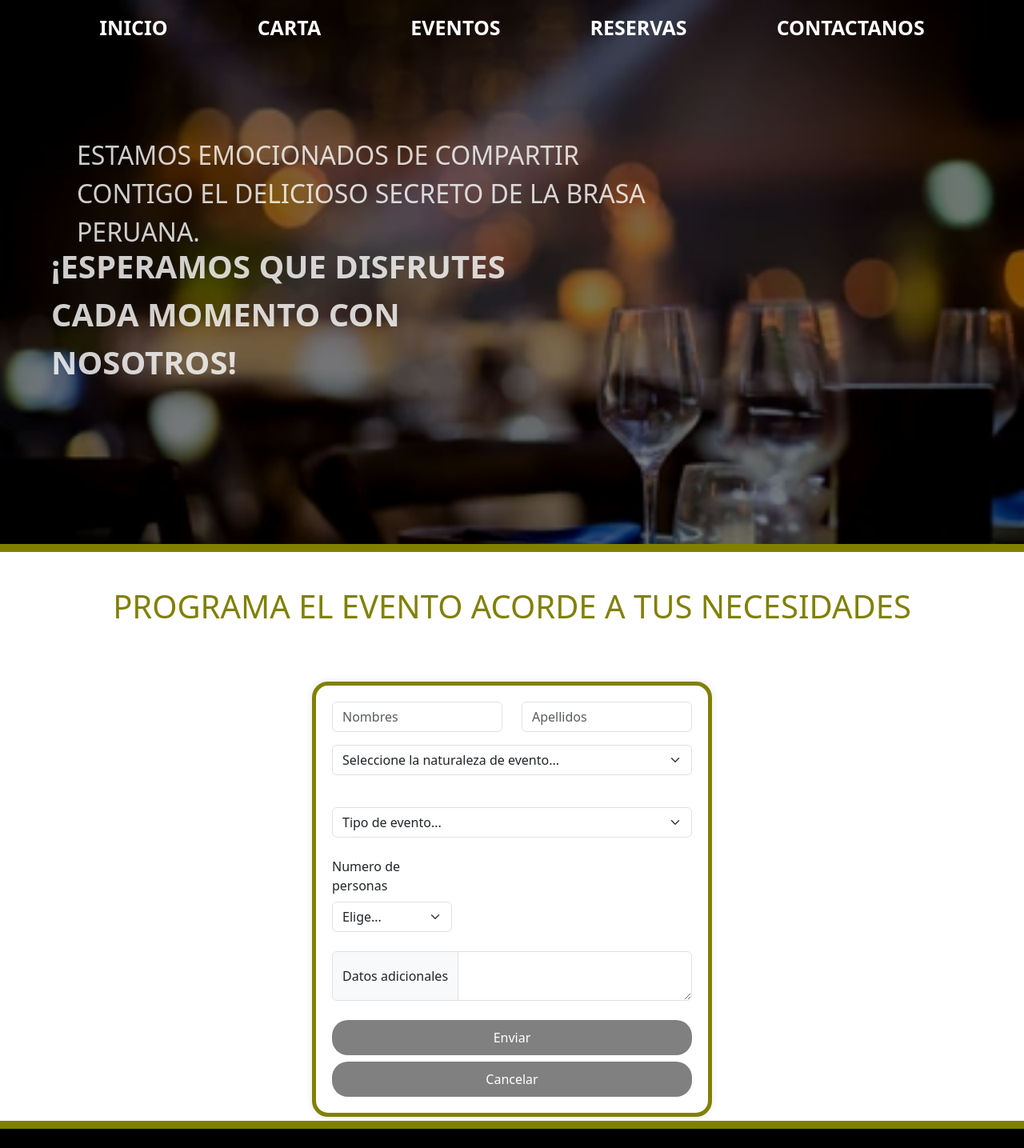
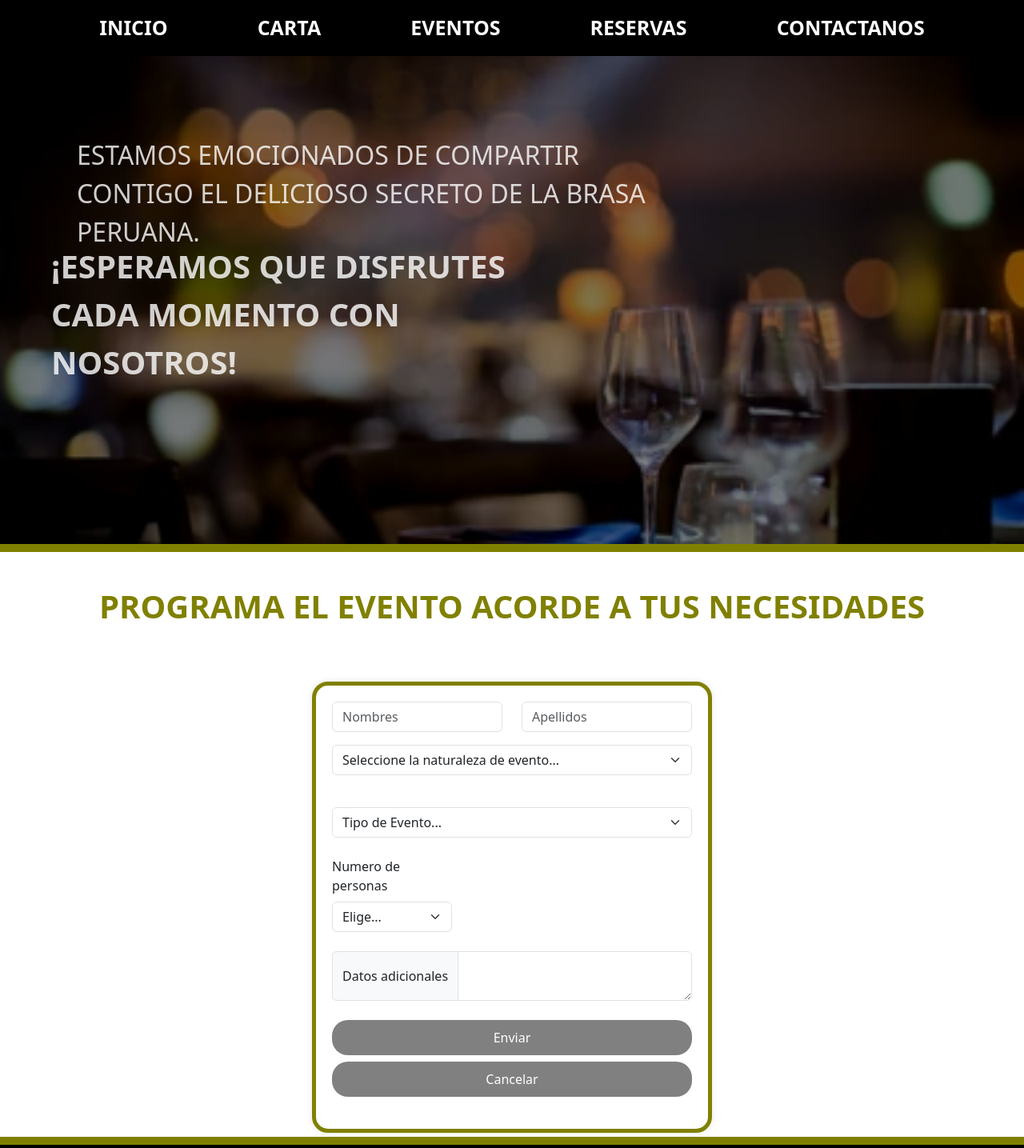
Before and after one commit to EmberTech23/polloperualabrasa, a React (Vite) app: page /eventos in a window 1280 px wide. Shown: the top 1435 px of the page at 80% size. Built offline with nearby package versions, Linux system fonts and the light colour scheme.

Commit message:
Perfecciones

```diff
--- a/src/Eventos/Eventos.css
+++ b/src/Eventos/Eventos.css
@@ -22,7 +22,6 @@
   .separador {
     border-bottom: 10px solid olive;
     margin-top: 5px;
-
   }
 
   .programaevento {
@@ -32,7 +31,6 @@
   }
 
   .formulario{
-
     max-width: 500px;
     width: 100%;
     padding: 20px;
@@ -40,7 +38,9 @@
     border-radius: 20px;
     box-shadow: 0 0 10px rgba(0, 0, 0, 0.1);
     margin: auto;
-    margin-top: 5vh; /* Esto ajustará verticalmente el formulario */
+    margin-top: 5vh;
+    padding-bottom: 40px;
+
   }
 
 
--- a/src/Eventos/Eventos.jsx
+++ b/src/Eventos/Eventos.jsx
@@ -15,7 +15,7 @@ const Eventos = () => {
 
                         <div className="separador"> </div>
                         <br /><br />
-                        <div className="programaevento text-center">PROGRAMA EL EVENTO ACORDE A TUS NECESIDADES</div>
+                        <div className="programaevento text-center fw-bold">PROGRAMA EL EVENTO ACORDE A TUS NECESIDADES</div>
                     </div>
                 </div>
 <br />
@@ -32,17 +32,17 @@ const Eventos = () => {
                     <div className="input-group mb-3"></div>
                     <select class="form-select" aria-label="Default select example">
                         <option selected>Seleccione la naturaleza de evento...</option>
-                        <option value="1">Evento familiar</option>
-                        <option value="2">Evento empresarial</option>
+                        <option value="1">Evento Familiar</option>
+                        <option value="2">Evento Empresarial</option>
                         <option value="3">Evento Social</option>
                     </select>
                     <br />
 
                     <div className="input-group mb-3"></div>
                     <select class="form-select" aria-label="Default select example">
-                        <option selected>Tipo de evento...</option>
+                        <option selected>Tipo de Evento...</option>
                         <option value="1">Almuerzo</option>
-                        <option value="2">Media tarde</option>
+                        <option value="2">Media Tarde</option>
                         <option value="3">Cena</option>
                     </select>
                     <br />
--- a/src/Home/Home.css
+++ b/src/Home/Home.css
@@ -223,12 +223,6 @@
   opacity: 80%;
 }
 
-.separadorimagenes {
-  border-bottom: 0.5px solid white;
-  margin-top: 1px;
-
-}
-
 .diezanos {
   background-image: url(../../src/assets/img/10anos.jpg);
   background-repeat: no-repeat;
--- a/src/Home/Home.jsx
+++ b/src/Home/Home.jsx
@@ -13,7 +13,7 @@ export function Home() {
         <div className="container-fluid">
           <div className="row">
             <div className="primerfondo with-text col-12 ">
-              <p className=" animate__animated animate__slideInDown">JUNTOS <br />
+              <p className=" animate__animated animate__slideInDown text-start fw-bold">JUNTOS <br />
                 SOMOS <br />
                 PERUANIDAD</p>
             </div>
@@ -82,14 +82,14 @@ export function Home() {
         </div>
 
       <div className="col-12">
-        <h1 className="titulopostres text-center bg">¡Explora nuestros irresistibles postres y deja que el sabor hable por sí mismo!"</h1>
+        <h1 className="titulopostres text-center bg">"¡Explora nuestros irresistibles postres y deja que el sabor hable por sí mismo!"</h1>
 
       </div>
 
       <div className="row md-3">
       <div className="col-md-3 text-center">
           <div className="card p-3 shadow">
-            <h3 className="tarjetas">Suspiro limeño</h3>
+            <h3 className="tarjetas">Suspiro Limeño</h3>
             <img src="../../src/assets/img/postresuno.jpg" alt="" />
             <hr />
             <h5 className='fw-bold text-success'>$10.000 COP</h5>
@@ -101,7 +101,7 @@ export function Home() {
 
         <div className="col-md-3 text-center">
           <div className="card p-3 shadow">
-            <h3 className="tarjetas">Queso helado</h3>
+            <h3 className="tarjetas">Queso Helado</h3>
             <img src="../../src/assets/img/postresdos.jpg" alt="" />
             <hr />
             <h5 className='fw-bold text-success'>$15.000 COP</h5>
@@ -113,7 +113,7 @@ export function Home() {
 
         <div className="col-md-3 text-center">
           <div className="card p-3 shadow">
-            <h3 className="tarjetas">Frutas de temporada</h3>
+            <h3 className="tarjetas">Frutas De Temporada</h3>
             <img src="../../src/assets/img/postrestres.jpg" alt="" />
             <hr />
             <h5 className='fw-bold text-success'>$18.000 COP</h5>
@@ -125,7 +125,7 @@ export function Home() {
 
         <div className="col-md-3 text-center">
           <div className="card p-3 shadow">
-            <h3 className="tarjetas">Tres leches</h3>
+            <h3 className="tarjetas">Tres Leches</h3>
             <img src="../../src/assets/img/postrescuatro.jpg" alt="" />
             <hr />
             <h5 className='fw-bold text-success'>$20.000 COP</h5>
--- a/src/Menu/Menu.css
+++ b/src/Menu/Menu.css
@@ -1,4 +1,4 @@
 .menu{
-    background-color: transparent;
+    background-color: black;
     font-size: 25px;
 }
```
